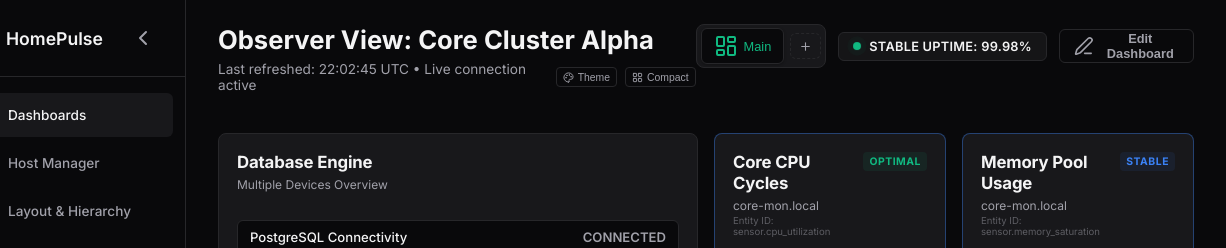
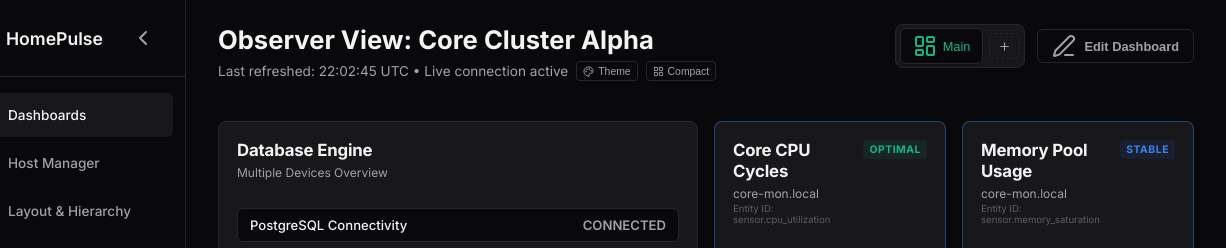
Before and after one commit to PiexlPuck/HomePulse, a plain HTML site: page index.html in a window 1280 px wide. Shown: the top 248 px of the page, 54-1280 px from the left. Drawn offline with nearby package versions, Linux system fonts and the light colour scheme; no server answers.

Commit message:
fix(ui): remove hardcoded stable uptime 99.98% badge from header

```diff
--- a/index.html
+++ b/index.html
@@ -121,11 +121,6 @@
           <!-- Dynamically populated from JS -->
         </div>
 
-        <!-- Stable Uptime Badge -->
-        <div class="uptime-badge" id="uptime-header-badge">
-          <span class="dot"></span>
-          <span id="uptime-header-text">STABLE UPTIME: 99.98%</span>
-        </div>
 
         <!-- Edit Dashboard Button -->
         <button class="edit-toggle-btn" id="edit-toggle-btn">
--- a/style.css
+++ b/style.css
@@ -291,36 +291,7 @@ header {
   gap: 12px;
 }
 
-/* Stable Uptime Header Badge */
-.uptime-badge {
-  background-color: rgba(24, 24, 27, 0.8);
-  border: 1px solid var(--border-soft);
-  border-radius: 6px;
-  padding: 6px 14px;
-  display: flex;
-  align-items: center;
-  gap: 8px;
-  font-size: 0.8rem;
-  font-weight: 600;
-  letter-spacing: 0.02em;
-  color: var(--text-primary);
-  white-space: nowrap;
-}
-
-@keyframes pulse-glow {
-  0% { transform: scale(0.95); box-shadow: 0 0 0 0 rgba(16, 185, 129, 0.7); }
-  70% { transform: scale(1); box-shadow: 0 0 0 6px rgba(16, 185, 129, 0); }
-  100% { transform: scale(0.95); box-shadow: 0 0 0 0 rgba(16, 185, 129, 0); }
-}
-
-.uptime-badge .dot {
-  width: 8px;
-  height: 8px;
-  border-radius: 50%;
-  background-color: var(--color-optimal);
-  display: inline-block;
-  animation: pulse-glow 2s infinite;
-}
+
 
 .tab-bar {
   display: flex;
```
Also changed, not shown: app.js.
